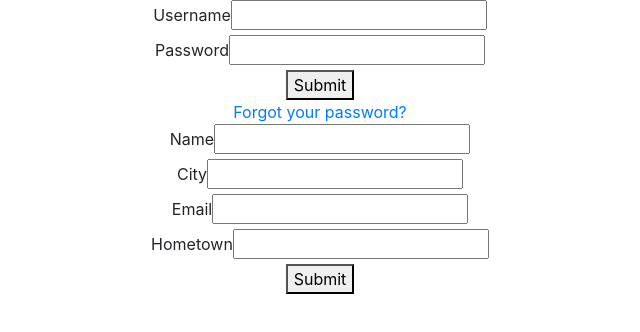
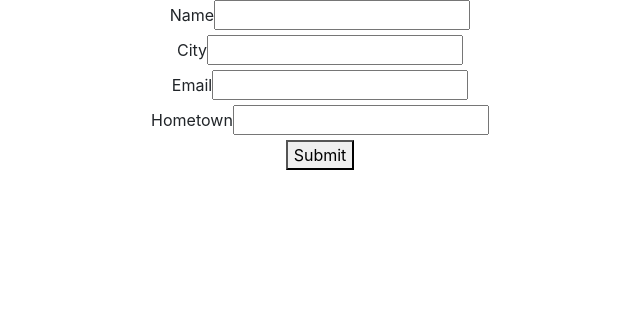
Before and after one commit to RexStrider/APPY-Angelhack, a React (Create React App) app in the folder client/: page / in a window 1280 px wide. Shown: the top 332 px of the page, without its empty margins (320-960 px from the left). Built offline with nearby package versions, Linux system fonts and the light colour scheme.

Commit message:
added routes to signup and login component

```diff
--- a/client/package.json
+++ b/client/package.json
@@ -7,6 +7,7 @@
     "react": "^16.8.6",
     "react-bootstrap": "^1.0.0-beta.9",
     "react-dom": "^16.8.6",
+    "react-router-dom": "^5.0.1",
     "react-scripts": "3.0.1"
   },
   "scripts": {
--- a/client/src/App.js
+++ b/client/src/App.js
@@ -1,4 +1,6 @@
 import React from 'react';
+import { BrowserRouter, Route} from 'react-router-dom';
+
 import logo from './logo.svg';
 import './App.css';
 
@@ -8,8 +10,12 @@ import Singup from'./components/Singup';
 function App() {
   return (
     <div className="App">
-      <Login />
-      <Singup/>
+      <BrowserRouter>
+        <section id='section'>
+          <Route exact path="/" component={Singup} />
+          <Route exact path="/login" component={Login} />
+        </section>
+      </BrowserRouter>
     </div>
   );
 }
```
Also changed, not shown: 1 other file (tests, documents, lock files or other folders).
